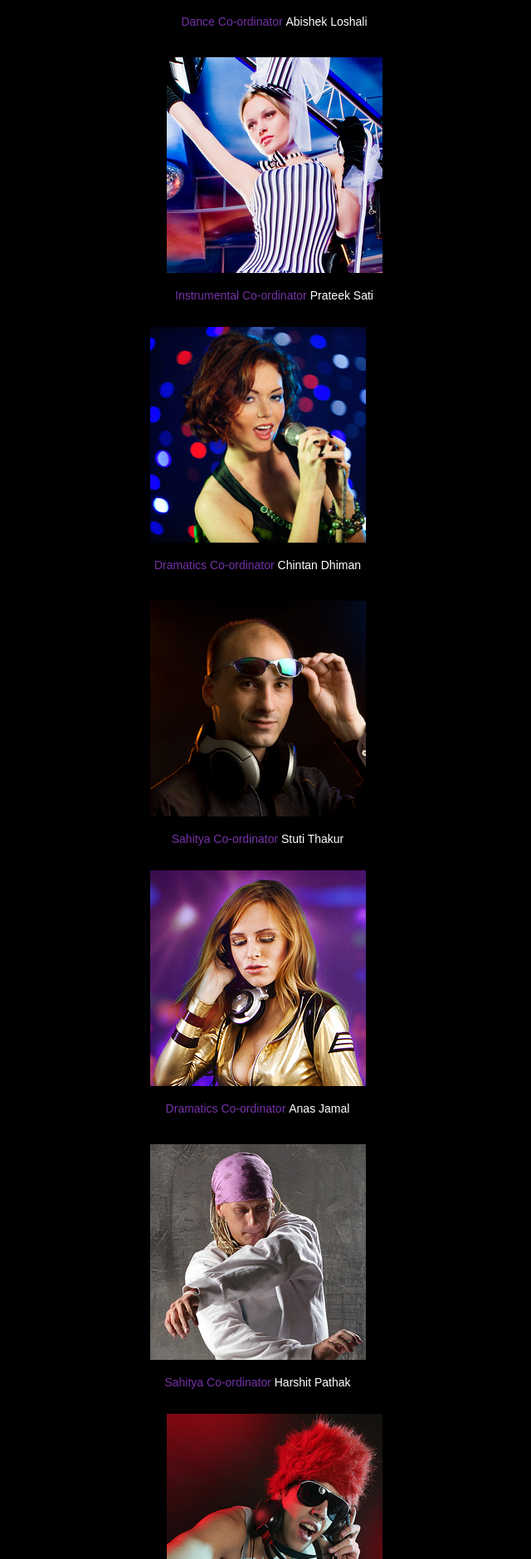
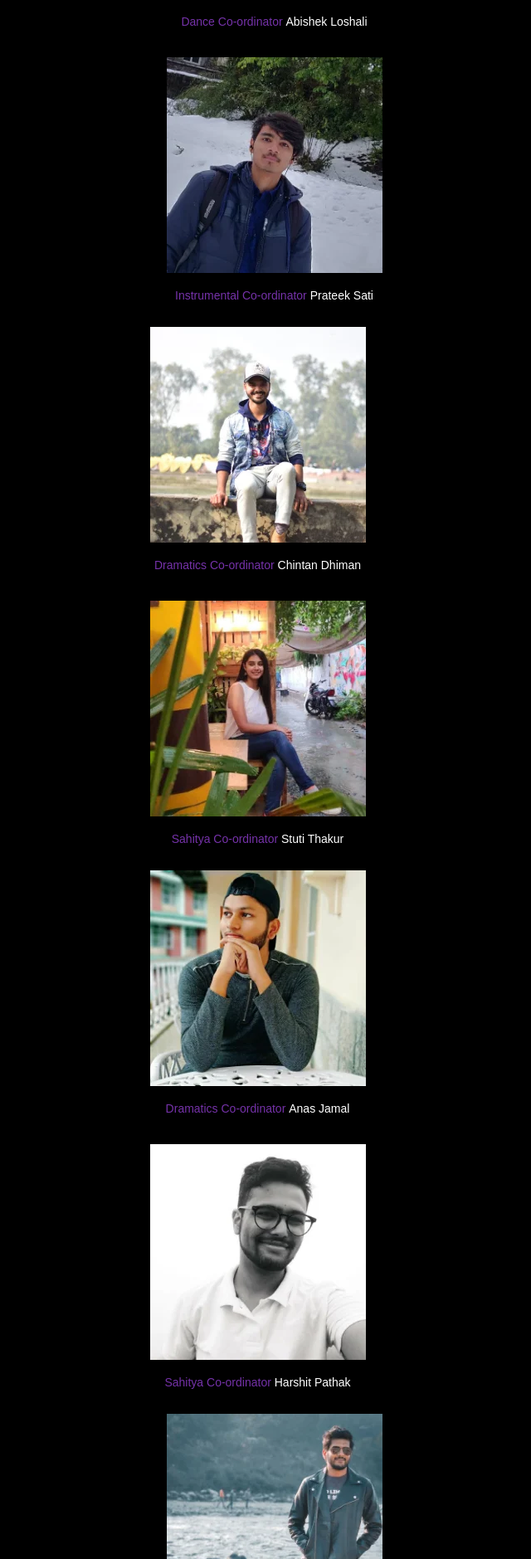
Before and after one commit to codeit13/Abhuday-2020-Website, a PHP site: page /coordinators.php in a window 1280 px wide. Shown: the part 1878-3757 px from the top of the page at 83% size, without its empty margins (311-951 px from the left). Run offline with PHP 8.4, Linux system fonts and the light colour scheme.

Commit message:
Pushed Coordinator Images

```diff
--- a/components/header.php
+++ b/components/header.php
@@ -9,5 +9,5 @@
       <li <?php echo ($_SERVER['REQUEST_URI'] == '/contacts.php') ? 'class="active"' : ''?>><a href="contacts.php">Contacts</a></li>
     </ul>
   </nav>
-  <h1><a href="index.php" id="logo">Abhyudya</a></h1>
+  <h1><a href="index.php" id="logo">Abhuday</a></h1>
 </header>
--- a/coordinators.php
+++ b/coordinators.php
@@ -30,81 +30,81 @@
           <h2>Itinerary</h2>
           <div class="wrapper">
             <div class="cols marg_right1">
-              <figure class="pad_bot1"><img width="260" height="260" src="images/page4_img1.jpg" alt=""></figure>
+              <figure class="pad_bot1"><img width="260" height="260" src="images/people/page4_img1.webp" alt=""></figure>
               <p class="pad_bot2"><span class="color2">Dance Co-ordinator</span> <span class="color1">Sumanto Biswas</span><br>
                </p>
-              <figure class="pad_bot1"><img width="260" height="260" src="images/page4_img2.jpg" alt=""></figure>
+              <figure class="pad_bot1"><img width="260" height="260" src="images/people/mohit_singh.webp" alt=""></figure>
               <p><span class="color2">Singing Co-ordinator</span> <span class="color1">Mohit Singh</span><br>
                  </p>
             </div>
             <div class="cols marg_right1">
-              <figure class="pad_bot1"><img width="260" height="260" src="images/page4_img3.jpg" alt=""></figure>
+              <figure class="pad_bot1"><img width="260" height="260" src="images/people/harshit_pandey.webp" alt=""></figure>
               <p class="pad_bot2"><span class="color2">Dance Co-ordinator </span> <span class="color1">Harshit Pandey</span><br>
                  </p>
-              <figure class="pad_bot1"><img width="260" height="260" src="images/page4_img4.jpg" alt=""></figure>
+              <figure class="pad_bot1"><img width="260" height="260" src="images/people/manvi_gupta.webp" alt=""></figure>
               <p><span class="color2">Singing Co-ordinator </span> <span class="color1">Manvi Gupta</span><br>
                  </p>
             </div>
             <div class="cols">
-              <figure class="pad_bot1"><img width="260" height="260" src="images/page4_img5.jpg" alt=""></figure>
+              <figure class="pad_bot1"><img width="260" height="260" src="images/people/page4_img5.webp" alt=""></figure>
               <p class="pad_bot2"><span class="color2">Dance Co-ordinator</span> <span class="color1">Abishek Loshali</span><br>
                   </p>
-              <figure class="pad_bot1"><img width="260" height="260" src="images/page4_img6.jpg" alt=""></figure>
+              <figure class="pad_bot1"><img width="260" height="260" src="images/people/prateek_sati.webp" alt=""></figure>
               <p><span class="color2">Instrumental Co-ordinator </span> <span class="color1">Prateek Sati</span><br>
                   </p>
             </div>
           </div>
           <div class="wrapper">
             <div class="cols marg_right1">
-              <figure class="pad_bot1"><img width="260" height="260" src="images/page4_img1.jpg" alt=""></figure>
+              <figure class="pad_bot1"><img width="260" height="260" src="images/people/chintan_dhiman.webp" alt=""></figure>
               <p class="pad_bot2"><span class="color2">Dramatics Co-ordinator</span> <span class="color1"> Chintan Dhiman</span><br>
                   </p>
-              <figure class="pad_bot1"><img width="260" height="260" src="images/page4_img2.jpg" alt=""></figure>
+              <figure class="pad_bot1"><img width="260" height="260" src="images/people/stuti_thakur.webp" alt=""></figure>
               <p><span class="color2">Sahitya Co-ordinator</span> <span class="color1">Stuti Thakur</span><br>
                  </p>
             </div>
             <div class="cols marg_right1">
-              <figure class="pad_bot1"><img width="260" height="260" src="images/page4_img3.jpg" alt=""></figure>
+              <figure class="pad_bot1"><img width="260" height="260" src="images/people/anas_jamal.webp" alt=""></figure>
               <p class="pad_bot2"><span class="color2">Dramatics Co-ordinator </span> <span class="color1"> Anas Jamal</span><br>
                  </p>
-              <figure class="pad_bot1"><img width="260" height="260" src="images/page4_img4.jpg" alt=""></figure>
+              <figure class="pad_bot1"><img width="260" height="260" src="images/people/harshit_pathak.webp" alt=""></figure>
               <p><span class="color2">Sahitya Co-ordinator </span> <span class="color1">Harshit Pathak</span><br>
                  </p>
             </div>
             <div class="cols">
-              <figure class="pad_bot1"><img width="260" height="260" src="images/page4_img5.jpg" alt=""></figure>
+              <figure class="pad_bot1"><img width="260" height="260" src="images/people/hardik_agarwal.webp" alt=""></figure>
               <p class="pad_bot2"><span class="color2">Photography Co-ordinator </span> <span class="color1">Hardik Agarwal</span><br>
                   </p>
-              <figure class="pad_bot1"><img width="260" height="260" src="images/page4_img6.jpg" alt=""></figure>
+              <figure class="pad_bot1"><img width="260" height="260" src="images/people/falguni_bisht.webp" alt=""></figure>
               <p><span class="color2">Sahitya Co-ordinator</span> <span class="color1">Falguni Bisht</span><br>
                   </p>
             </div>
           </div>
           <div class="wrapper">
             <div class="cols marg_right1">
-              <figure class="pad_bot1"><img width="260" height="260" src="images/page4_img4.jpg" alt=""></figure>
+              <figure class="pad_bot1"><img width="260" height="260" src="images/people/sumit_chauhan.webp" alt=""></figure>
               <p class="pad_bot2"><span class="color2">Technical Lead</span> <span class="color1">Sumit Chauhan</span><br>
                   </p>
             </div>
             <div class="cols marg_right1">
-              <figure class="pad_bot1"><img width="260" height="260" src="images/page4_img1.jpg" alt=""></figure>
+              <figure class="pad_bot1"><img width="260" height="260" src="images/people/page4_img1.webp" alt=""></figure>
               <p><span class="color2">Web developer </span><span class="color1">Siddharth Arora</span><br>
                  </p>
             </div>
             <div class="cols">
-              <figure class="pad_bot1"><img width="260" height="260" src="images/page4_img5.jpg" alt=""></figure>
+              <figure class="pad_bot1"><img width="260" height="260" src="images/people/neeraj_singh.webp" alt=""></figure>
               <p class="pad_bot2"><span class="color2">DJ Co-ordinator</span> <span class="color1">Neeraj Singh Thapa</span><br>
                   </p>
             </div>
           </div>
           <div class="wrapper">
             <div class="cols marg_right1">
-              <figure class="pad_bot1"><img width="260" height="260" src="images/page4_img1.jpg" alt=""></figure>
+              <figure class="pad_bot1"><img width="260" height="260" src="images/people/kanishka_joshi.webp" alt=""></figure>
               <p class="pad_bot2"><span class="color2">Co-ordinator</span> <span class="color1">Kanishka Joshi</span><br>
                   </p>
             </div>
             <div class="cols marg_right1">
-              <figure class="pad_bot1"><img width="260" height="260" src="images/page4_img5.jpg" alt=""></figure>
+              <figure class="pad_bot1"><img width="260" height="260" src="images/people/nitin_chhimwal.webp" alt=""></figure>
               <p><span class="color2">Faculty Head</span> <span class="color1">Nitin Chhimwal</span><br>
                  </p>
             </div>
--- a/index.php
+++ b/index.php
@@ -2,7 +2,7 @@
 <html lang="en">
 
 <head>
-  <title>Abhyudya</title>
+  <title>Abhuday</title>
   <meta charset="utf-8">
   <link rel="stylesheet" href="css/reset.css" type="text/css" media="all">
   <link rel="stylesheet" href="css/layout.css" type="text/css" media="all">
@@ -55,7 +55,7 @@
         <article id="content">
           <div class="wrapper pad_bot1">
             <section class="col1">
-              <h2 id="welcom">Abhyudya 2020</h2>
+              <h2 id="welcom">Abhuday 2020</h2>
               <p class="color1">It’s your college, your fest</p>
               <p class="pad_bot1">
                 Abhuday is  the annual cultural fest of "Birla  Institute Of Applied Sciences , Bhimtal"  which is organized every year by the students of the college. The fest witnesses a variety of competitions like singing , dancing , skits , nukkad natak , photography , wall painting and what not . Though covid has curbed all the events but here we are...coming back with a bang presenting you all the first ever "Virtual Abhuday 2020". Get your participations done and don't miss the fun !!!
```
Also changed, not shown: images/events/WhatsApp Image 2020-12-24 at 12.36.44.webp (added), images/people/anas_jamal.webp (added), images/people/chintan_dhiman.webp (added), images/people/falguni_bisht.webp (added), images/people/hardik_agarwal.webp (added), images/people/harshit_pandey.webp (added), images/people/harshit_pathak.webp (added), images/people/kanishka_joshi.webp (added), images/people/manvi_gupta.webp (added), images/people/mohit_singh.webp (added), images/people/neeraj_singh.webp (added), images/people/nitin_chhimwal.webp (added), images/people/prateek_sati.webp (added), images/people/siddharth_arora.webp (added), 2 more files, 1 other file.
